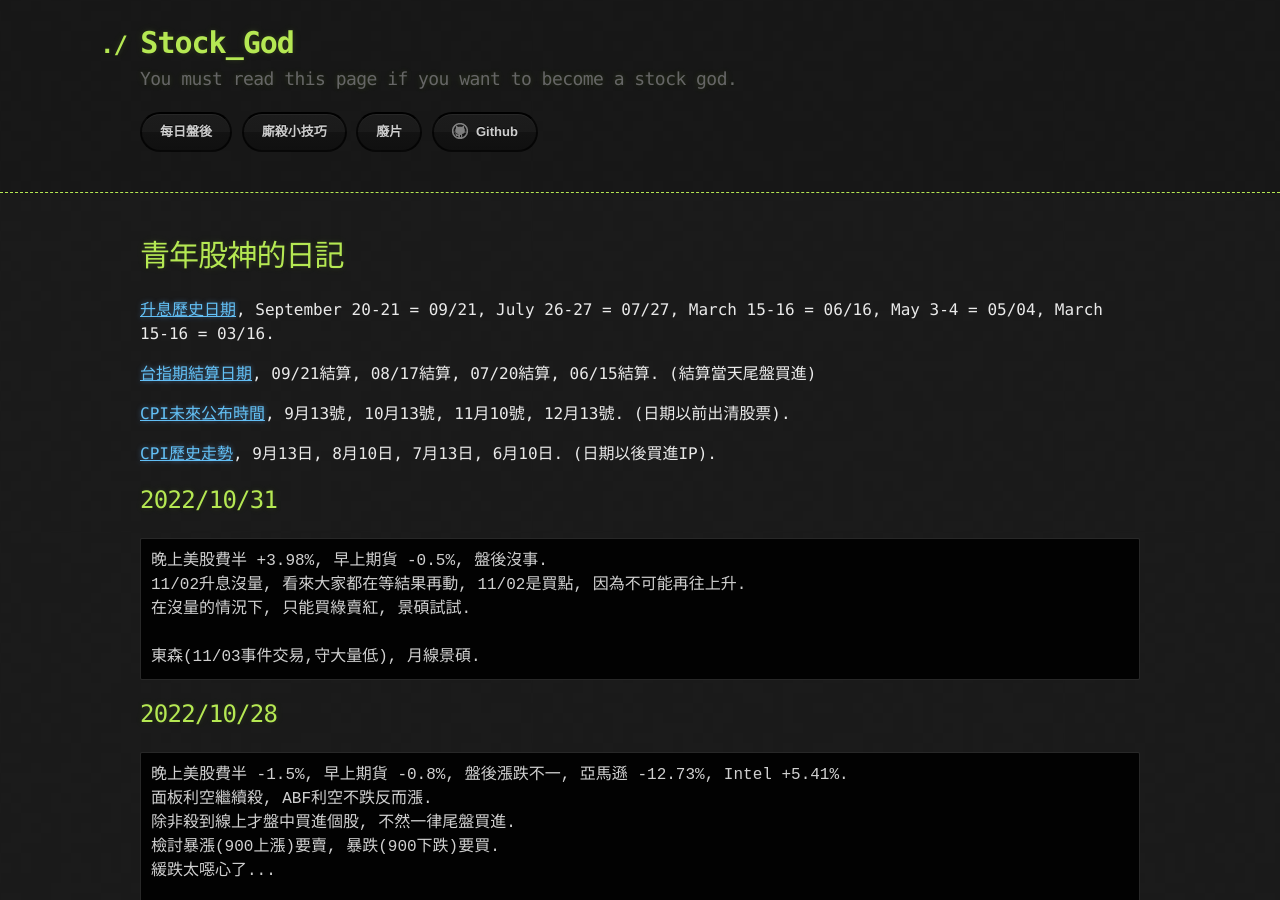
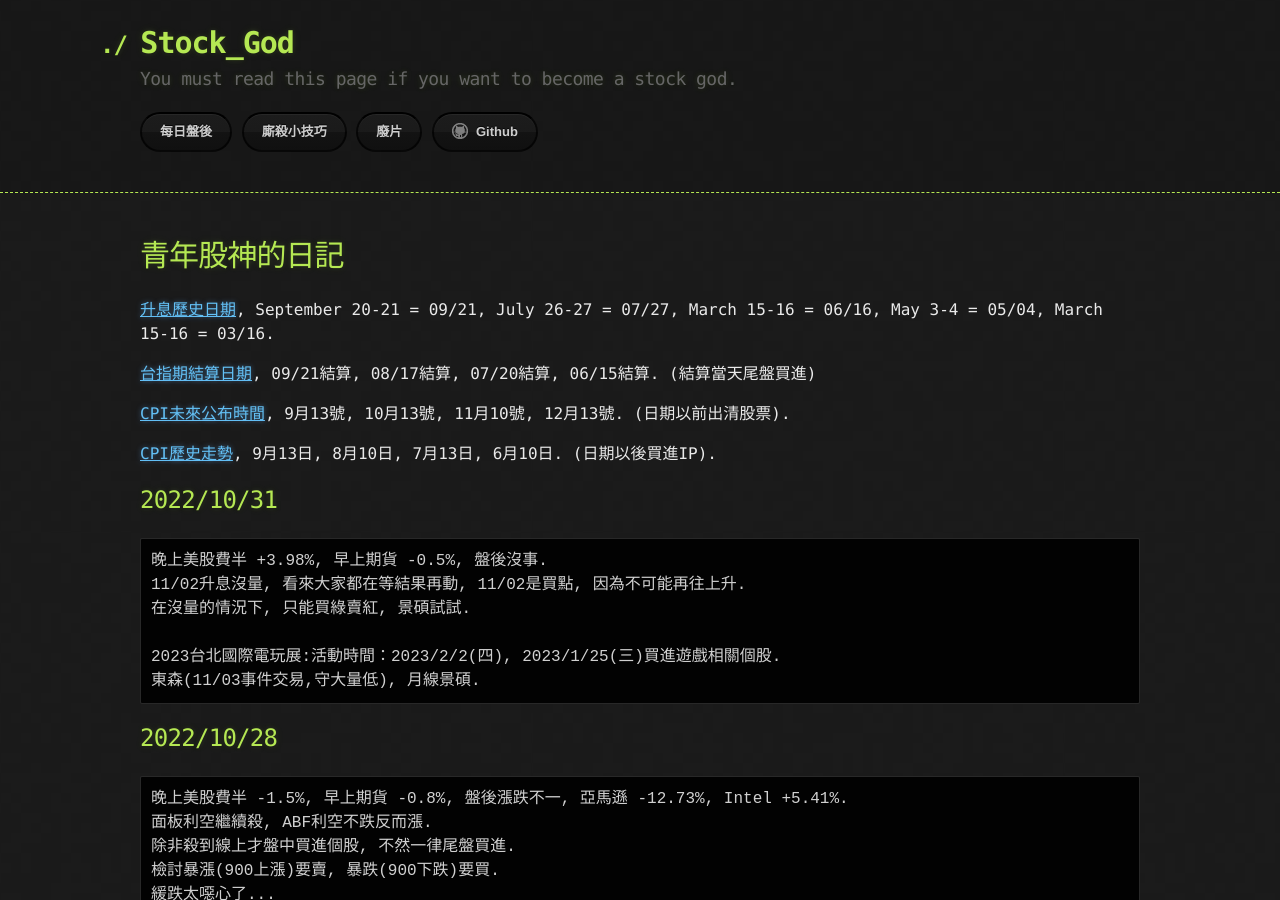
Before and after one commit to lepg5487/Stock_God, a Jekyll site: the page built from index.md, in a window 1280 px wide and 900 px high. Built offline with Jekyll 4.4.1, drawn with Linux system fonts in a browser that asks for light colours; our own code applies the rules of GitHub Pages for plain Markdown files.

Commit message:
Update index.md

````diff
--- a/index.md
+++ b/index.md
@@ -18,6 +18,7 @@ layout: testlayouts
 11/02升息沒量, 看來大家都在等結果再動, 11/02是買點, 因為不可能再往上升.
 在沒量的情況下, 只能買綠賣紅, 景碩試試.
 
+2023台北國際電玩展:活動時間：2023/2/2(四), 2023/1/25(三)買進遊戲相關個股.
 東森(11/03事件交易,守大量低), 月線景碩.
 ```
 
````
